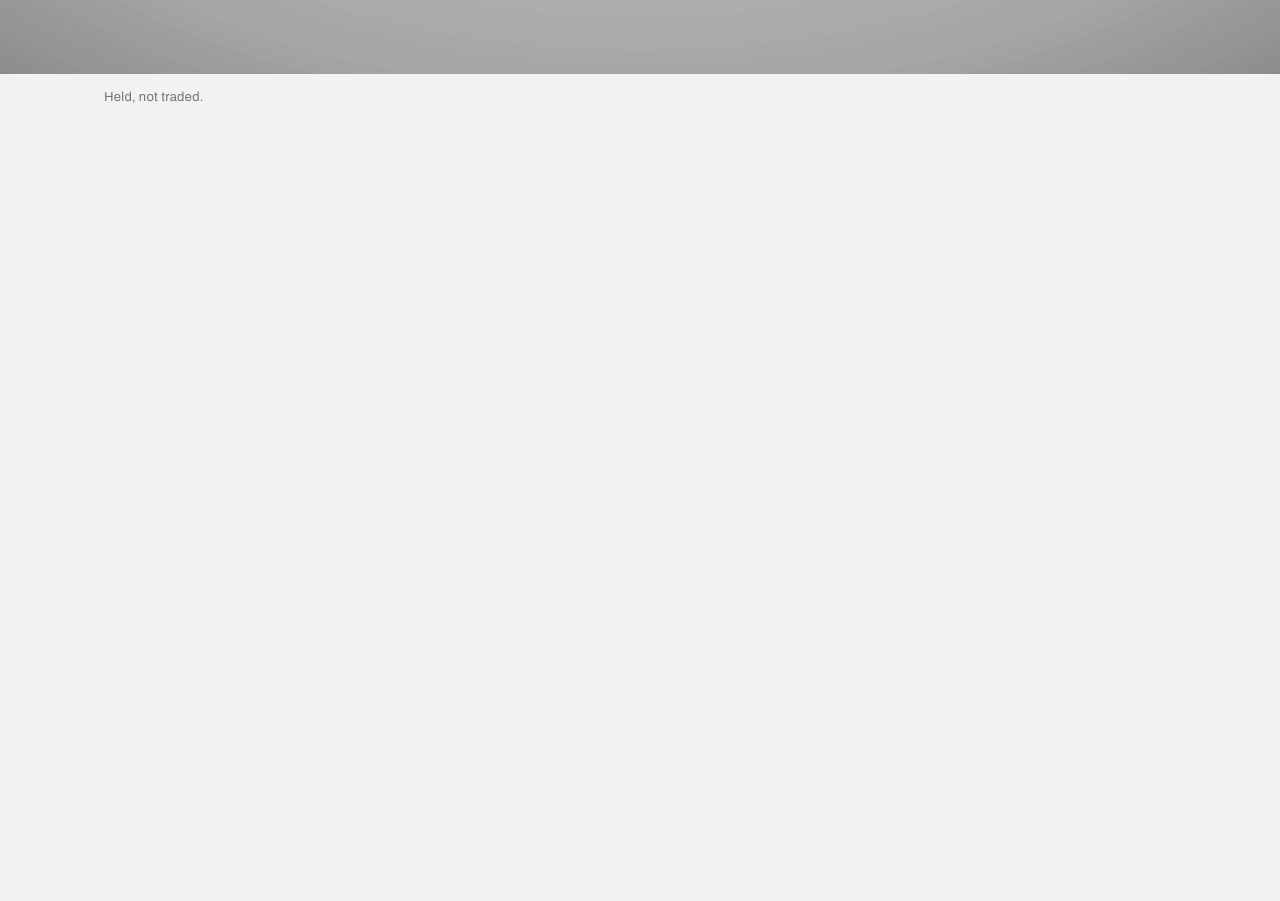
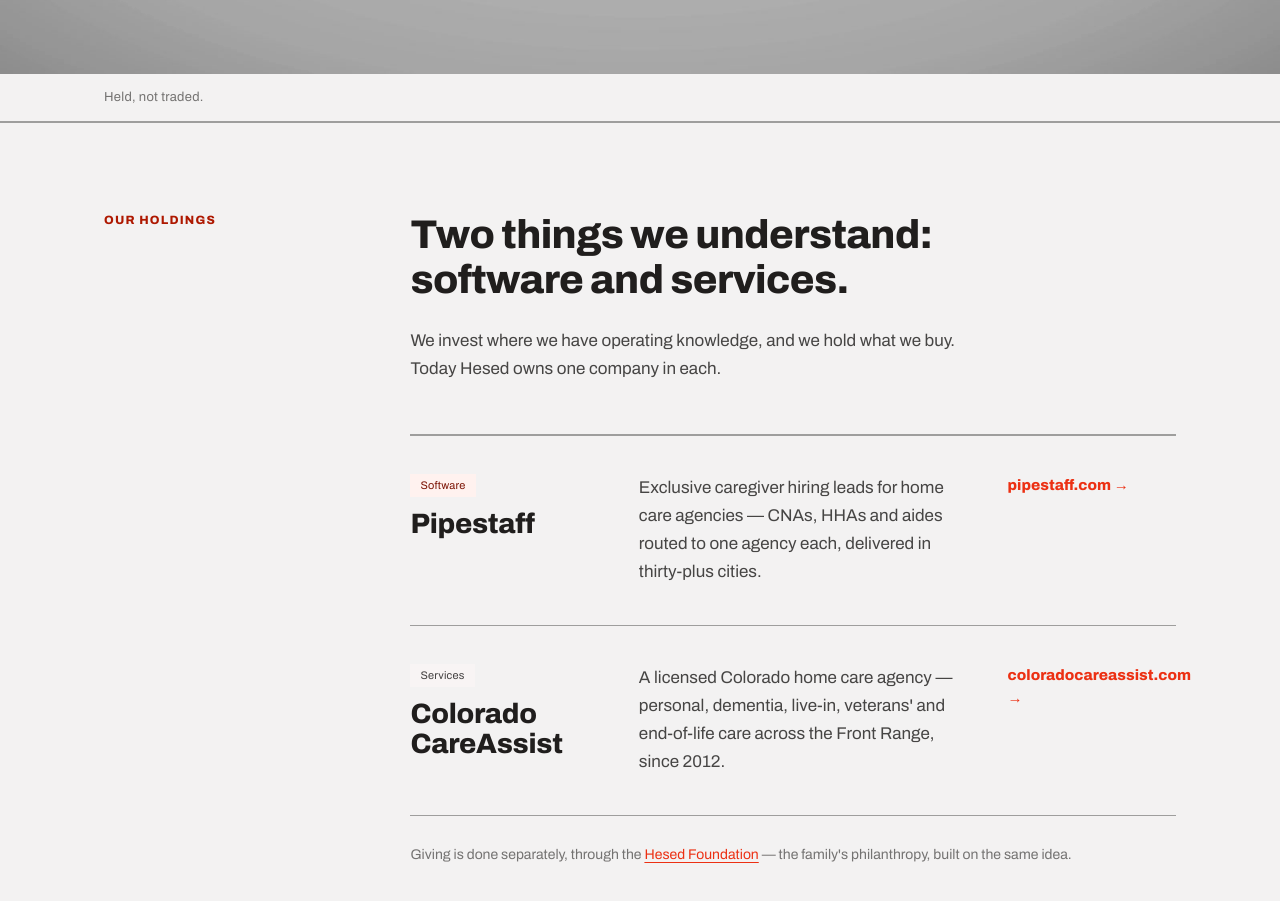
Before and after one commit to shulmeister/hesed-holding, a Next.js app: page / in a window 1280 px wide. Shown: the part 3620-4521 px from the top of the page. Before the commit the page ends 3741 px from the top, so only its background shows below. Built offline with nearby package versions, Linux system fonts and the light colour scheme.

Commit message:
feat(holdings): two companies with accent/neutral tags, footnote

```diff
--- a/app/page.module.css
+++ b/app/page.module.css
@@ -262,3 +262,60 @@
   margin: 0;
   padding: 14px 0;
 }
+
+/* ---- Holdings ---- */
+.holdingsBody {
+  font-family: var(--font-body);
+  font-size: clamp(15.5px, 1.4vw, 17px);
+  line-height: 1.65;
+  color: color-mix(in srgb, var(--color-text) 82%, transparent);
+  max-width: 58ch;
+  margin: 0;
+}
+.holdingsRows {
+  margin-top: clamp(28px, 4vw, 52px);
+  border-top: 2px solid var(--color-divider);
+}
+.holdingRow {
+  display: grid;
+  grid-template-columns: minmax(0, 3.5fr) minmax(0, 6fr) minmax(0, 3fr);
+  gap: clamp(12px, 2.5vw, 40px);
+  align-items: start;
+  padding: clamp(24px, 3vw, 40px) 0;
+  border-bottom: 1px solid var(--color-divider);
+}
+.holdingCol1 {
+  display: flex;
+  flex-direction: column;
+  gap: 12px;
+  align-items: flex-start;
+}
+.holdingCompany {
+  font-family: var(--font-heading);
+  font-weight: 800;
+  font-size: clamp(20px, 2.4vw, 28px);
+  line-height: 1.05;
+  letter-spacing: -0.01em;
+  margin: 0;
+}
+.holdingCol2 p {
+  font-family: var(--font-body);
+  font-size: clamp(15.5px, 1.4vw, 17px);
+  line-height: 1.65;
+  color: color-mix(in srgb, var(--color-text) 82%, transparent);
+  margin: 0;
+}
+.holdingCol3 a {
+  font-family: var(--font-heading);
+  font-weight: 800;
+  font-size: 15px;
+  text-decoration: none;
+  align-self: start;
+}
+.holdingFootnote {
+  font-family: var(--font-body);
+  font-size: 14px;
+  line-height: 1.6;
+  color: color-mix(in srgb, var(--color-text) 60%, transparent);
+  margin: clamp(20px, 2.5vw, 28px) 0 0;
+}
--- a/app/page.tsx
+++ b/app/page.tsx
@@ -132,6 +132,42 @@
   );
 }
 
+function Holdings() {
+  const h = siteConfig.holdings;
+  return (
+    <section id="holdings" className={styles.labelSection} aria-labelledby="holdings-kicker">
+      <div className={styles.column}>
+        <div className={styles.labelGrid}>
+          <p className={styles.kicker} id="holdings-kicker">{h.kicker}</p>
+          <div>
+            <h2 className={styles.labelHeadline}>{h.headline}</h2>
+            <p className={styles.holdingsBody}>{h.intro}</p>
+            <div className={styles.holdingsRows}>
+              {h.rows.map((r) => (
+                <div key={r.company} className={styles.holdingRow}>
+                  <div className={styles.holdingCol1}>
+                    <span className={`tag tag-${r.tag.variant}`}>{r.tag.label}</span>
+                    <h3 className={styles.holdingCompany}>{r.company}</h3>
+                  </div>
+                  <div className={styles.holdingCol2}><p>{r.body}</p></div>
+                  <div className={styles.holdingCol3}>
+                    <a href={r.href} target="_blank" rel="noopener">{r.linkLabel}</a>
+                  </div>
+                </div>
+              ))}
+            </div>
+            <p className={styles.holdingFootnote}>
+              {h.footnote.lead}
+              <a href={h.footnote.href} target="_blank" rel="noopener">{h.footnote.linkLabel}</a>
+              {h.footnote.tail}
+            </p>
+          </div>
+        </div>
+      </div>
+    </section>
+  );
+}
+
 export default function Page() {
   return (
     <main>
@@ -141,6 +177,7 @@
       <Approach />
       <Quote />
       {siteConfig.showPortrait && <PhotoBand />}
+      <Holdings />
     </main>
   );
 }
```
